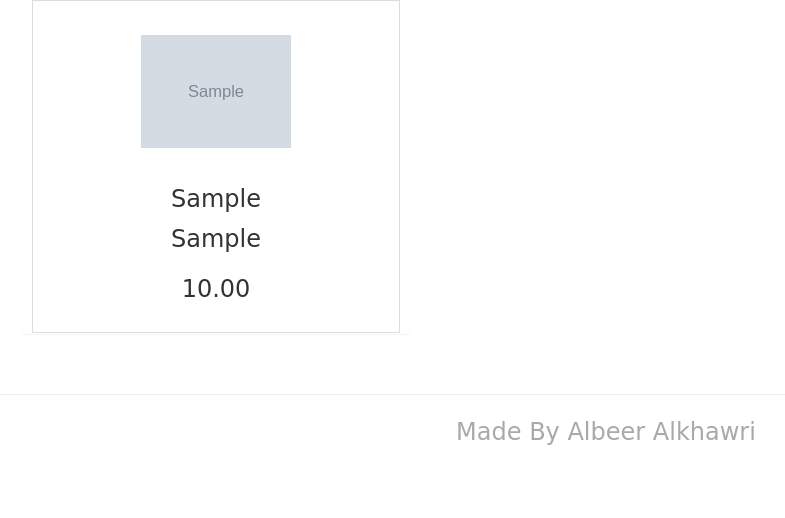
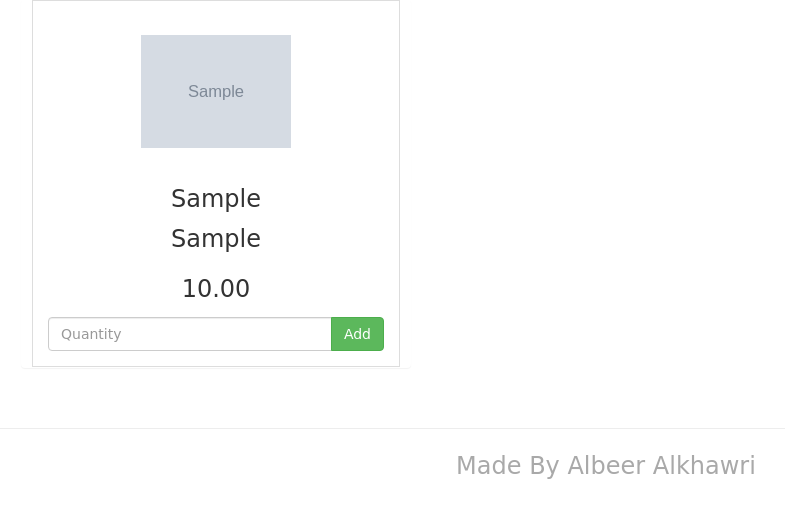
Before and after one commit to albeeralkhawri/Albeer.Cars.Sale, a Django app: page / in a window 1280 px wide. Shown: the part 157-675 px from the top of the page, without its empty margins (34-819 px from the left). Run offline with Django 3.2, Linux system fonts and the light colour scheme; tables that the repository leaves empty hold one stand-in row (values such as "Sample post"); grey boxes marked "Sample" are stand-in pictures; some libraries are stand-ins or nearby versions; some web fonts are replaced.

Commit message:
change a class name

```diff
--- a/cars/templates/carlist.html
+++ b/cars/templates/carlist.html
@@ -5,12 +5,20 @@
     {% for Car in cars %}
         <div class="col-xs-10 col-xs-offset-1 col-sm-offset-0 col-sm-6 col-md-4 display panel panel-default">
             <div class="panel-body">
-                <div class="car" style="background-image: url('{{ MEDIA_URL }}{{ Car.image }}')"></div>
+                <div class="car materialboxed" style="background-image: url('{{ MEDIA_URL }}{{ Car.image }}')"></div>
 
                 <h3>{{ Car.model }}</h3>
                 <p class="car-brand">{{ Car.brand}}</p>
                 <p>{{ Car.base_price }}</p>
-
+                <form method="post" action="{% url 'add_to_cart' Car.id %}">
+                    {% csrf_token %}
+                    <div class="input-group">
+                        <input name="quantity" type="number" min="1" max="999" class="form-control" placeholder="Quantity">
+                        <span class="input-group-btn">
+                            <button class="btn btn-success" type="submit">Add</button>
+                        </span>
+                    </div>
+                </form>
         </div>
     </div>
     {% endfor %}
```
